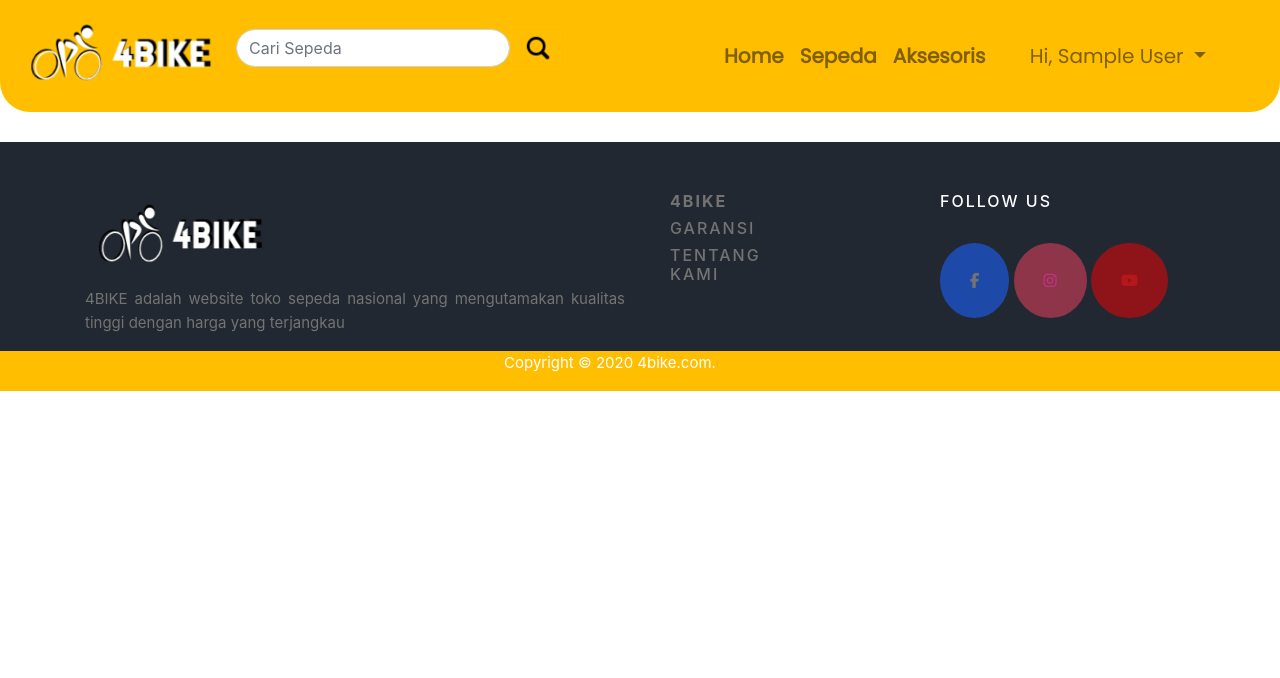
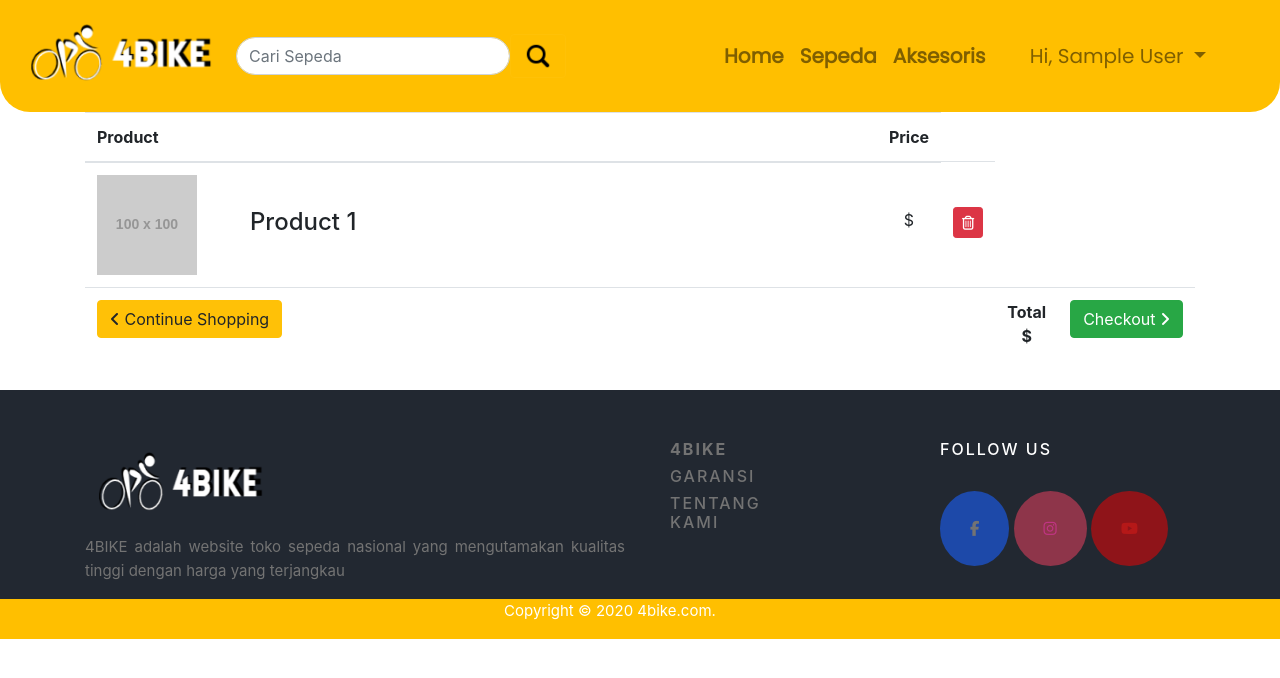
Before and after one commit to arilchasan/Project-Website, a Laravel app: page /keranjang in a window 1280 px wide. Shown: the top 678 px of the page. Run offline with Laravel 9, Linux system fonts and the light colour scheme; the visitor is signed in with stand-in values (Sample User, id 1); grey boxes labelled with a size stand in for pictures from a placeholder-image service; some libraries are stand-ins or nearby versions.

Commit message:
add: [NV] cart page

```diff
--- a/config/app.php
+++ b/config/app.php
@@ -182,6 +182,7 @@ return [
         Illuminate\Validation\ValidationServiceProvider::class,
         Illuminate\View\ViewServiceProvider::class,
 
+
         /*
          * Package Service Providers...
          */
@@ -212,4 +213,6 @@ return [
         // 'ExampleClass' => App\Example\ExampleClass::class,
     ])->toArray(),
 
+
+
 ];
--- a/resources/views/keranjang/keranjang.blade.php
+++ b/resources/views/keranjang/keranjang.blade.php
@@ -1,5 +1,70 @@
+<!DOCTYPE html>
+<html lang="en">
+
+<head>
+    <meta charset="UTF-8">
+    <meta http-equiv="X-UA-Compatible" content="IE=edge">
+    <meta name="viewport" content="width=device-width, initial-scale=1.0">
+    <link rel="stylesheet" href="https://cdn.jsdelivr.net/npm/bootstrap@4.0.0/dist/css/bootstrap.min.css"
+        integrity="sha384-Gn5384xqQ1aoWXA+058RXPxPg6fy4IWvTNh0E263XmFcJlSAwiGgFAW/dAiS6JXm" crossorigin="anonymous">
+    <link href="//maxcdn.bootstrapcdn.com/font-awesome/4.1.0/css/font-awesome.min.css" rel="stylesheet">
+    <title>4BIKE</title>
+</head>
+
 <body>
-@include('nav.nav')
+    @include('nav.nav')
+
+    <div class="container">
+        <table id="cart" class="table table-hover table-condensed mb-50">
+          <thead>
+            <tr>
+              <th style="width:100%">Product</th>
+              <th style="width:10%">Price</th>
+            </tr>
+          </thead>
+          <tbody>
+            <tr>
+              <td data-th="Product">
+                <div class="row">
+                  <div class="col-sm-2 hidden-xs"><img src="http://placehold.it/100x100" alt="..." class="img-responsive" /></div>
+                  <div class="col-sm-10">
+                    <h4 class="nomargin" style="margin-top: 33px; margin-left: 20px">Product 1</h4>
+
+                  </div>
+                </div>
+              </td>
+
+              <td data-th="Subtotal" class="text-center">
+                <p style="margin-top: 33px">$</p>
+              </td>
+              <td class="actions" data-th="">
+                <button class="btn btn-danger btn-sm" style="margin-top: 33px"><i class="fa fa-trash-o"></i></button>
+              </td>
+            </tr>
+          </tbody>
+          <tfoot>
+
+            <tr>
+              <td><a href="/" class="btn btn-warning"><i class="fa fa-angle-left"></i> Continue Shopping</a></td>
+              <td colspan="2" class="hidden-xs"></td>
+              <td class="hidden-xs text-center"><strong>Total $ </strong></td>
+              <td><a href="#" class="btn btn-success btn-block">Checkout <i class="fa fa-angle-right"></i></a></td>
+            </tr>
+          </tfoot>
+        </table>
+      </div>
+@include('nav.footer')
 
 </body>
-@include('nav.footer')
+
+<script src="https://code.jquery.com/jquery-3.2.1.slim.min.js"
+    integrity="sha384-KJ3o2DKtIkvYIK3UENzmM7KCkRr/rE9/Qpg6aAZGJwFDMVNA/GpGFF93hXpG5KkN" crossorigin="anonymous">
+</script>
+<script src="https://cdn.jsdelivr.net/npm/popper.js@1.12.9/dist/umd/popper.min.js"
+    integrity="sha384-ApNbgh9B+Y1QKtv3Rn7W3mgPxhU9K/ScQsAP7hUibX39j7fakFPskvXusvfa0b4Q" crossorigin="anonymous">
+</script>
+<script src="https://cdn.jsdelivr.net/npm/bootstrap@4.0.0/dist/js/bootstrap.min.js"
+    integrity="sha384-JZR6Spejh4U02d8jOt6vLEHfe/JQGiRRSQQxSfFWpi1MquVdAyjUar5+76PVCmYl" crossorigin="anonymous">
+</script>
+
+</html>
```
Also changed, not shown: 5 other files.
